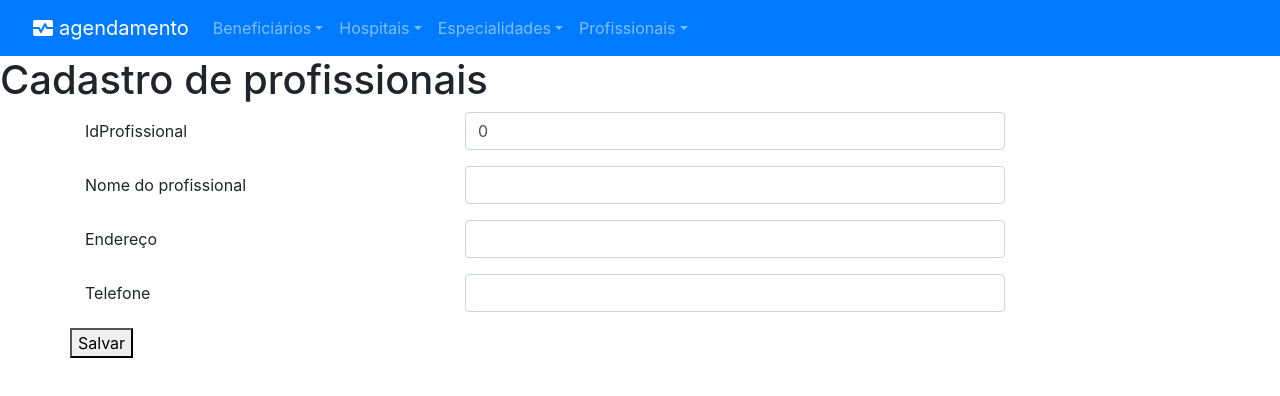
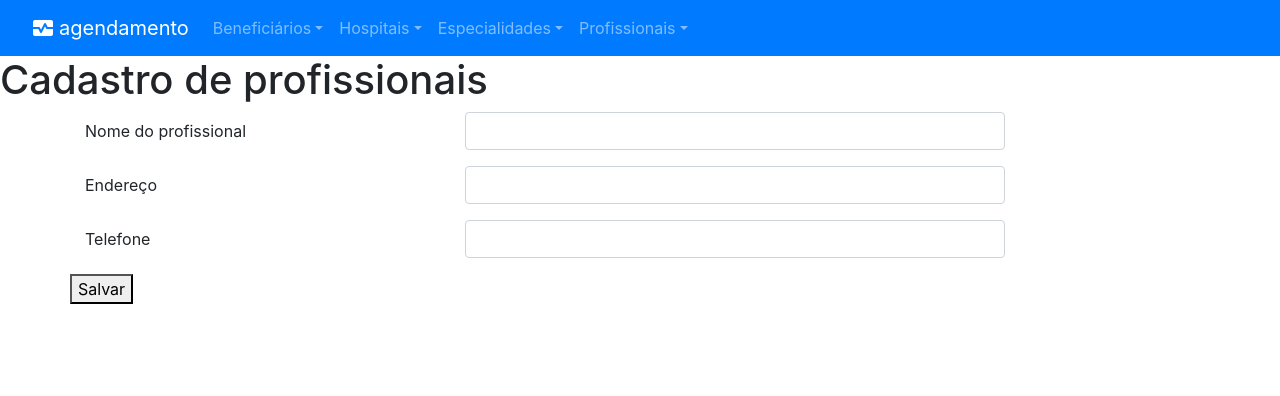
Before and after one commit to GrupoAgendamento/AgendamentoHospitalar, an Angular app in the folder FrontEnd/AgendamentoMedico/: page /profissionalcadastrar in a window 1280 px wide. Shown: the top 396 px of the page. Built offline with nearby package versions, Linux system fonts and the light colour scheme.

Commit message:
altualização front profissional

```diff
--- a/FrontEnd/AgendamentoMedico/src/app/Nav/Nav.component.html
+++ b/FrontEnd/AgendamentoMedico/src/app/Nav/Nav.component.html
@@ -33,10 +33,11 @@
           <li class="nav-item dropdown">
             <a class="nav-link dropdown-toggle" href="" data-toggle="dropdown" aria-expanded="false">Profissionais</a>
             <ul class="dropdown-menu">
-              <li><a class="dropdown-item" routerLink="">Cadastrar</a></li>
-              <li><a class="dropdown-item" routerLink="">Ver profissionais</a></li>
+              <li><a class="dropdown-item" routerLink="profissionalcadastrar">Cadastrar</a></li>
+              <li><a class="dropdown-item" routerLink="profissionallista">Ver profissionais</a></li>
             </ul>
           </li>
+
       </ul>
     </div>
   </div>
--- a/FrontEnd/AgendamentoMedico/src/app/Profissional/Profissional-editar/profissional-editar.component.html
+++ b/FrontEnd/AgendamentoMedico/src/app/Profissional/Profissional-editar/profissional-editar.component.html
@@ -2,12 +2,6 @@
   <h1>Cadastro de profissionais</h1>
   <div class="container">
 
-    <div class="mb-3 row">
-      <label for="CNPJ" class="col-sm-4 col-form-label">IdProfissional</label>
-      <div class="col-sm-6">
-        <input type="text" class="form-control" id="IdProfissional" [(ngModel)]="profissional.idProfissional" name="IdProfissional">
-      </div>
-    </div>
 
     <div class="mb-3 row">
       <label for="nomeProfissional" class="col-sm-4 col-form-label">Nome do profissional</label>
--- a/FrontEnd/AgendamentoMedico/src/app/app-routing.module.ts
+++ b/FrontEnd/AgendamentoMedico/src/app/app-routing.module.ts
@@ -15,6 +15,7 @@ const routes: Routes = [
   { path: 'hospitalcadastrar/:id', component: HospitalEditarComponent },
   { path: 'profissionalcadastrar', component: ProfissionalEditarComponent },
   { path: 'profissionallista', component: ProfissionalListaComponent },
+  { path: 'profissionalcadastrar/:id', component: ProfissionalEditarComponent },
 ];
 
 @NgModule({
```
